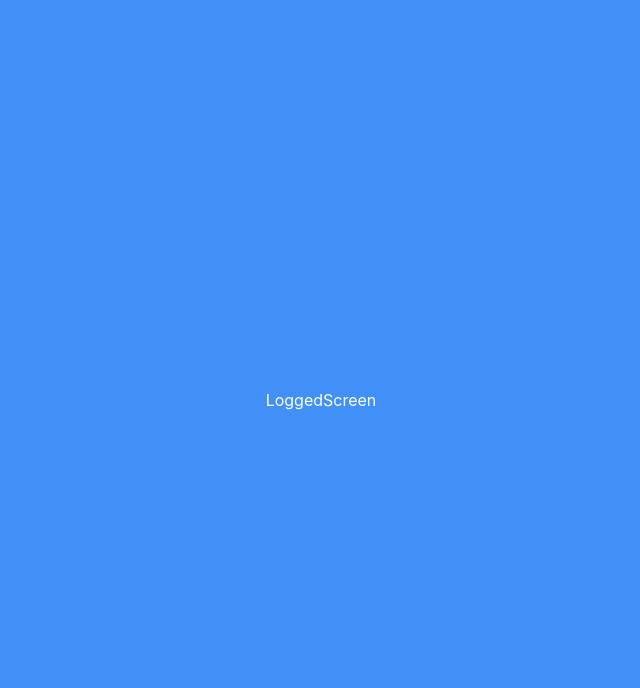
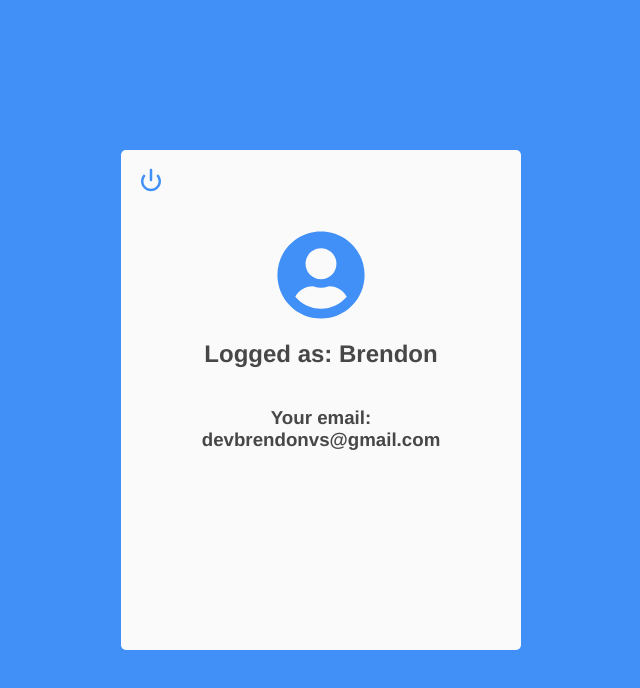
Before and after one commit to devBrendonV/AuthJWT-RegisterAPI, a React (Create React App) app in the folder cliente/: page /logged in a window 1280 px wide. Shown: the top 688 px of the page, without its empty margins (319-959 px from the left). Built offline with nearby package versions, Linux system fonts and the light colour scheme.

Commit message:
LoggedScreen

```diff
--- a/cliente/src/components/LoggedScreen/index.jsx
+++ b/cliente/src/components/LoggedScreen/index.jsx
@@ -1,8 +1,21 @@
 import React from 'react'
-import { Container } from './styles'
+import { CardBody, Container } from './styles'
+import { FaUserCircle } from "react-icons/fa";
+import { CgLogOff } from "react-icons/cg";
+import { Link } from 'react-router-dom';
+
 const LoggedScreen = () => {
   return (
-    <Container>LoggedScreen</Container>
+    <Container>
+      <CardBody>
+      <Link to='/' className='logoff' title='Logoff'><CgLogOff></CgLogOff></Link>
+      <FaUserCircle className="icon" />
+        <h2>Logged as: Brendon</h2>
+        <h3>Your email: devbrendonvs@gmail.com</h3>
+
+      </CardBody>
+
+    </Container>
   )
 }
 
--- a/cliente/src/components/LoggedScreen/styles.js
+++ b/cliente/src/components/LoggedScreen/styles.js
@@ -1,4 +1,80 @@
 import styled from "styled-components";
 
 export const Container = styled.div`
-`
+  font-family: "Franklin Gothic Medium", "Arial Narrow", Arial, sans-serif;
+  background-color: #fafafa;
+  display: flex;
+  flex-direction: column;
+  justify-content: space-between;
+  align-items: center;
+  width: 400px;
+  height: 500px;
+  border-radius: 5px;
+  text-align: center;
+  color: #474747;
+  position: relative;
+  top: center;
+  left: center;
+
+  a {
+    text-decoration: none;
+    color: #658cf7;
+  }
+  .icon {
+    font-size: 90px;
+    color: #4090f7;
+  }
+  .logoff {
+    font-size: 30px;
+    position: absolute;
+    left: 0;
+    top: 0;
+    color: #4090f7;
+    margin:15px;
+  }
+`;
+
+export const CardBody = styled.div`
+  display: flex;
+  justify-content: center;
+  align-items: center;
+  flex-direction: column;
+  width: 300px;
+  height: 400px;
+  label {
+    display: flex;
+    cursor: pointer;
+  }
+  .remember {
+    display: flex;
+    justify-content: space-between;
+    width: 100%;
+    font-size: 15px;
+  }
+`;
+
+export const CardInput = styled.input`
+  width: 100%;
+  height: 50px;
+  border-radius: 5px;
+  border: transparent;
+  background-color: #ebe4e4;
+  outline: none;
+  box-sizing: border-box;
+  margin-bottom: 20px;
+  font-size: 17px;
+  padding-left: 10px;
+`;
+
+export const CardButton = styled.button`
+  width: 100%;
+  height: 40px;
+  font-size: 18px;
+  background-color: #4090f7;
+  border-radius: 5px;
+  border: transparent;
+  padding: 10px;
+  color: #f7f2f2;
+  margin-bottom: 10px;
+  cursor: pointer;
+`;
--- a/cliente/src/components/LoginCard/index.jsx
+++ b/cliente/src/components/LoginCard/index.jsx
@@ -16,7 +16,7 @@ const LoginCard = () => {
         <h1>Sign In</h1>
         <CardInput autoFocus autoCapitalize="" type="text" placeholder="Type Your Email"/>
         <CardInput type="password" placeholder="Type Your Password"/>
-        <CardButton>Sign in</CardButton>
+        <CardButton >Sign in</CardButton>
         <div className="remember">
           <label htmlFor="remember">
             <input type="checkbox" id="remember" />
--- a/cliente/src/components/RegisterCard/index.jsx
+++ b/cliente/src/components/RegisterCard/index.jsx
@@ -12,15 +12,15 @@ const RegisterCard = () => {
       <CardBody>
       <h1>Sign Up</h1>
         <label htmlFor="name">
-          Enter Your name
+          Enter Your name:
           <CardInput type='text' id="name" placeholder="Ex: Brendon Victor"/>
         </label>
         <label htmlFor="email">
-          Enter Your Email
+          Enter Your Email:
           <CardInput type='text' id="email" placeholder="Ex: devbrendonvs@gmail.com"/>
         </label>
         <label htmlFor="password">
-          Enter Your Password
+          Enter Your Password:
           <CardInput type='password' id="password" />
         </label>
       <CardButton>Register</CardButton>
--- a/cliente/src/components/RegisterCard/styles.js
+++ b/cliente/src/components/RegisterCard/styles.js
@@ -43,6 +43,7 @@ export const CardBody = styled.div`
     margin-bottom: 10px;
     width: 100%;
     cursor: pointer;
+
   }
   .remember {
     display: flex;
@@ -77,12 +78,3 @@ export const CardButton = styled.button`
   margin-bottom: 10px;
   cursor: pointer;
 `;
-export const CardFooter = styled.div`
-  background-color: #d6d6d6;
-  width: 100%;
-  height: 70px;
-  display: flex;
-  justify-content: center;
-  align-items: center;
-  border-radius: 0px 0px 5px 5px;
-`;
```
